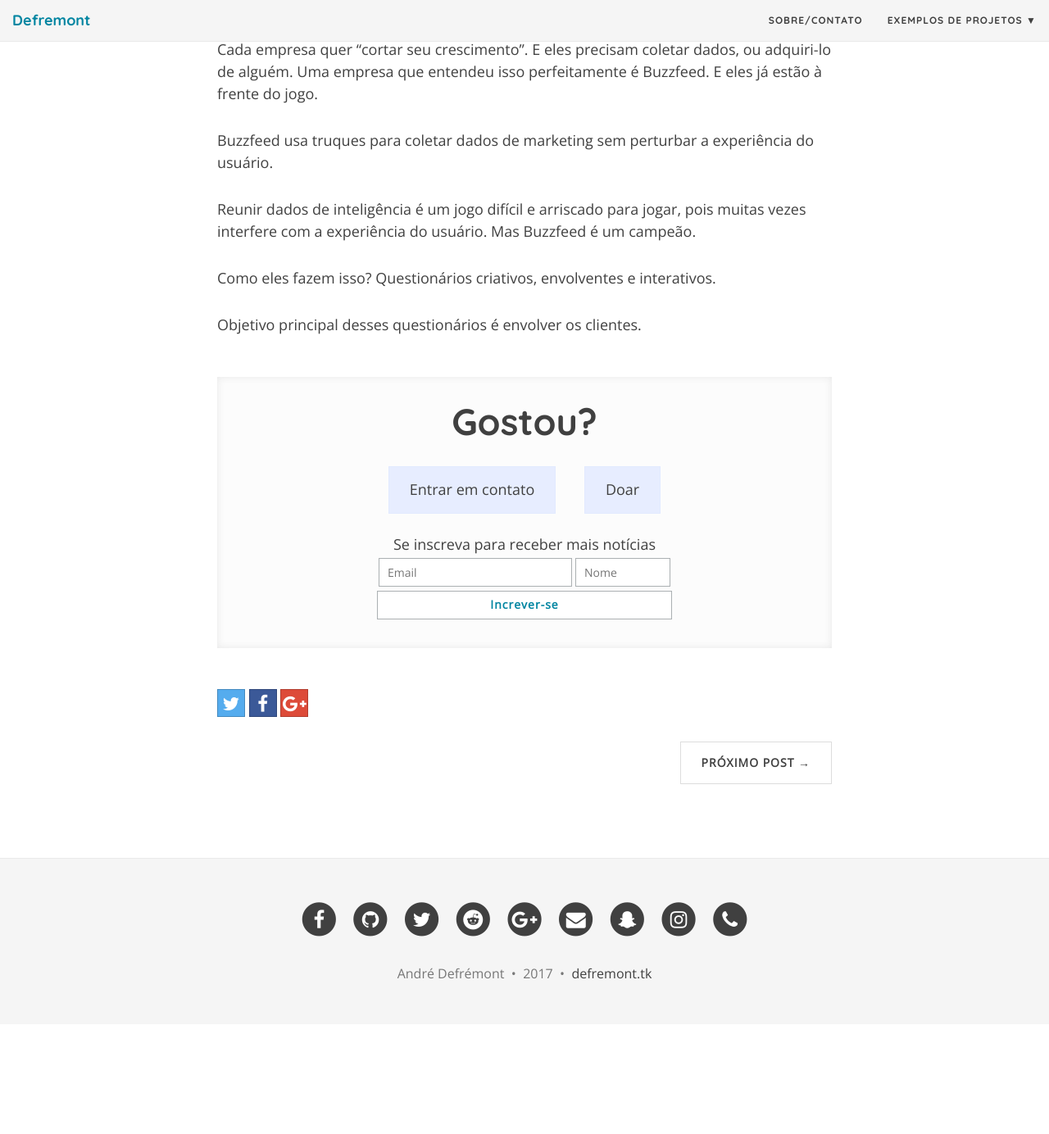
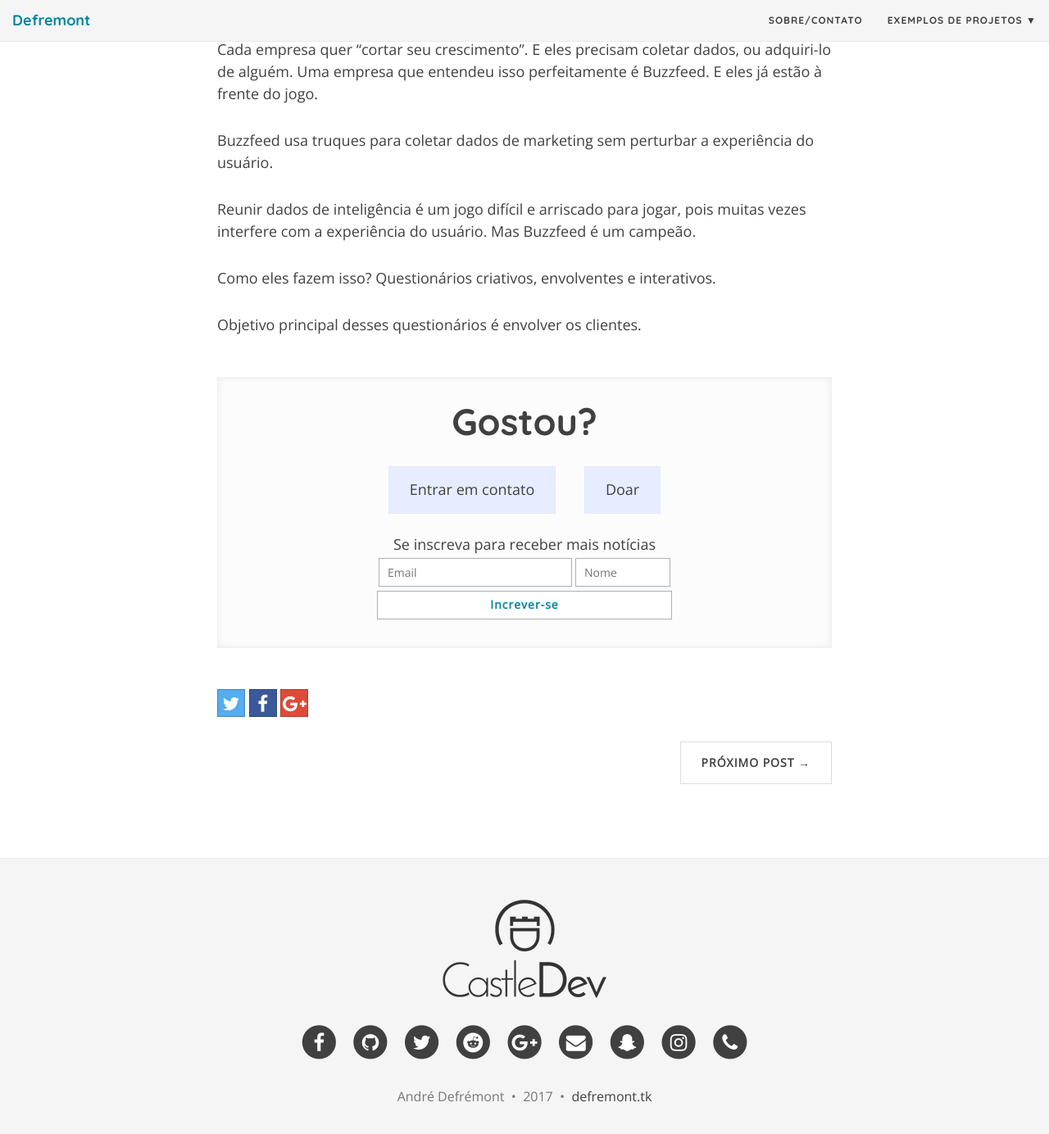
Before and after one commit to defremont/defremont.github.io, a Jekyll site: the page built from _posts/2017-03-21-um-dos-maiores-desafios-da-ux-hoje-em-dia.md, in a window 1280 px wide and 1400 px high, scrolled down 558 px. Shown: the top 1384 px of the window at 82% size. Built offline with Jekyll 4.4.1, drawn with Linux system fonts in a browser that asks for light colours; nearby versions of some CDN libraries; comment, search, counter and statistics services are not loaded; before the commit the page ends 1808 px from its top, so only the background shows below that.

Commit message:
castle logo

```diff
--- a/_config.yml
+++ b/_config.yml
@@ -3,7 +3,7 @@
 timezone: "America/Belem"
 url: http://defremont.tk
 baseurl:
-description: "André Defrémont, nascido dia 15 de março de 1993 em Belém do Pará, formado em Sistemas de Informação pela Universidade Federal do Pará (UFPA) com habilidade que promovem a experiência de usuário (UX) dos seus projetos, bem como o Marketing Digital. Sócio da Agência Digital Castle Dev."
+description: "André Defrémont, de 1993, Belém do Pará, formado em Sistemas de Informação pela Universidade Federal do Pará (UFPA) com habilidades que promovem a experiência de usuário (UX) de projetos web, bem como o Marketing Digital. Sócio da Agência Digital Castle Dev."
 collections:
   posts:
     title: Posts
--- a/_includes/footer.html
+++ b/_includes/footer.html
@@ -1,7 +1,8 @@
 <footer>
   <div class="container beautiful-jekyll-footer">
     <div class="row">
-      <div class="col-lg-8 col-lg-offset-2 col-md-10 col-md-offset-1">
+      <div id="over" class="col-lg-8 col-lg-offset-2 col-md-10 col-md-offset-1">
+          <a target="_blank" href="http://www.castledev.tk"> <img  alt="Caslte Dev" src="/img/castledev.png" align="middle"></a>
         <ul class="list-inline text-center footer-links">
           {% if site.author.facebook and site.footer-links-active.facebook %}
           <li>
--- a/_includes/share.html
+++ b/_includes/share.html
@@ -1,6 +1,6 @@
 {% if page.show-share or page.show-subscribe %}
   <div class="share-section">
-    <h1 class="share-title">Gostou?</h1>
+    <h2 class="share-title">Gostou?</h2>
 
     {% if page.show-share %}
       <div class="share-buttons">
--- a/css/main.css
+++ b/css/main.css
@@ -771,6 +771,12 @@
     margin-top: 0;
   }
 }
+#over img{
+    margin-left: auto;
+    margin-right: auto;
+    display: block;
+    margin-bottom: 30px;
+}
 /* --- Email subscription --- */
 
 #mailchimp-subscribe-section,
--- a/index.html
+++ b/index.html
@@ -1,5 +1,5 @@
 ---
-title: "Precisa de Ajuda?"
+title: "Precisa de ajuda com o Website?"
 layout: page
 subtitle: Consultor de Projetos Web e Marketing Digital
 bigimg:
```
Also changed, not shown: img/castledev.png (added).
